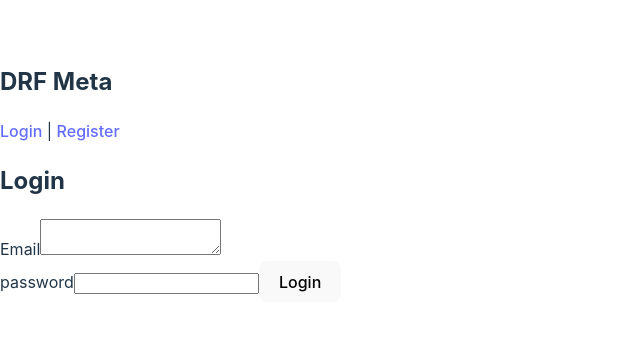
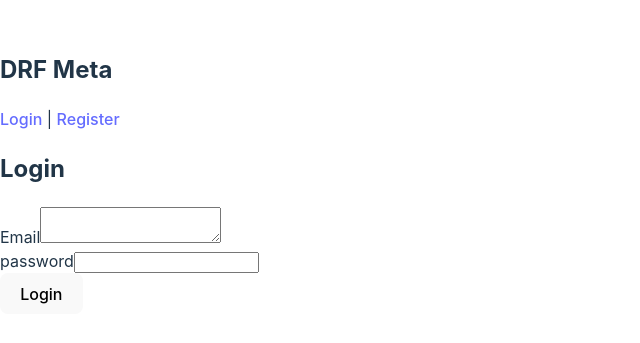
Before and after one commit to catbirdseatio/drf-meta, a React (Vite) app in the folder frontend/: page /login in a window 1280 px wide. Shown: the part 227-570 px from the top of the page, without its empty margins (0-640 px from the left). Built offline with nearby package versions, Linux system fonts and the light colour scheme; the HTML template or start-up script is replaced by a standard one.

Commit message:
cleaned up code

```diff
--- a/frontend/src/components/Input.tsx
+++ b/frontend/src/components/Input.tsx
@@ -4,11 +4,11 @@ import Error from "./Error";
 
 const Input = forwardRef<HTMLInputElement, IInputProps>(
   ({ label, type = "text", fieldName, error, ...props }: IInputProps, ref) => (
-    <>
+    <div>
       <label htmlFor={fieldName}>{label}</label>
       <input type={type} ref={ref} {...props} />
       <Error error={error} />
-    </>
+    </div>
   )
 );
 
--- a/frontend/src/components/TextArea.tsx
+++ b/frontend/src/components/TextArea.tsx
@@ -6,11 +6,11 @@ import Error from "./Error";
 
 const TextArea = forwardRef<HTMLTextAreaElement, ITextAreaProps>(
   ({ label, fieldName, error, ...props }: ITextAreaProps, ref) => (
-    <>
+    <div>
       <label htmlFor={fieldName}>{label}</label>
       <textarea ref={ref} {...props} />
       <Error error={error} />
-    </>
+    </div>
   )
 );
 
--- a/frontend/src/components/UserForm.tsx
+++ b/frontend/src/components/UserForm.tsx
@@ -24,16 +24,12 @@ const UserForm = ({ onSubmit, formType }: IUserFormProps) => {
       })}
     >
       <h2>{formType}</h2>
-      <>
       <TextArea
         fieldName="email"
         label="Email"
         {...register("email")}
         error={errors.email}
       />
-      </>
-      <br />
-      <>
       <Input
         fieldName="password"
         label="password"
@@ -41,7 +37,6 @@ const UserForm = ({ onSubmit, formType }: IUserFormProps) => {
         type="password"
         error={errors.password}
       />
-      </>
       <button type="submit">{formType}</button>
     </form>
   );
```
Lines whose indentation alone changed are shown as unchanged.
